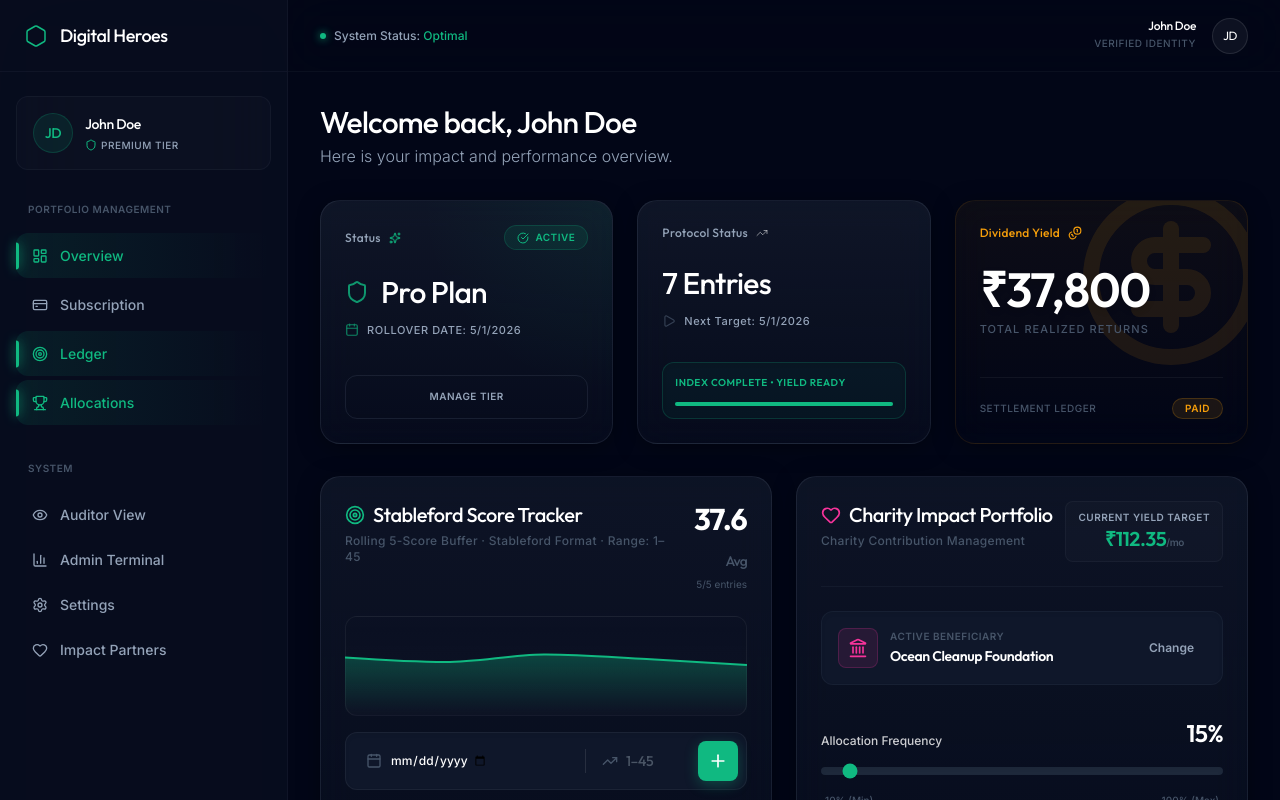
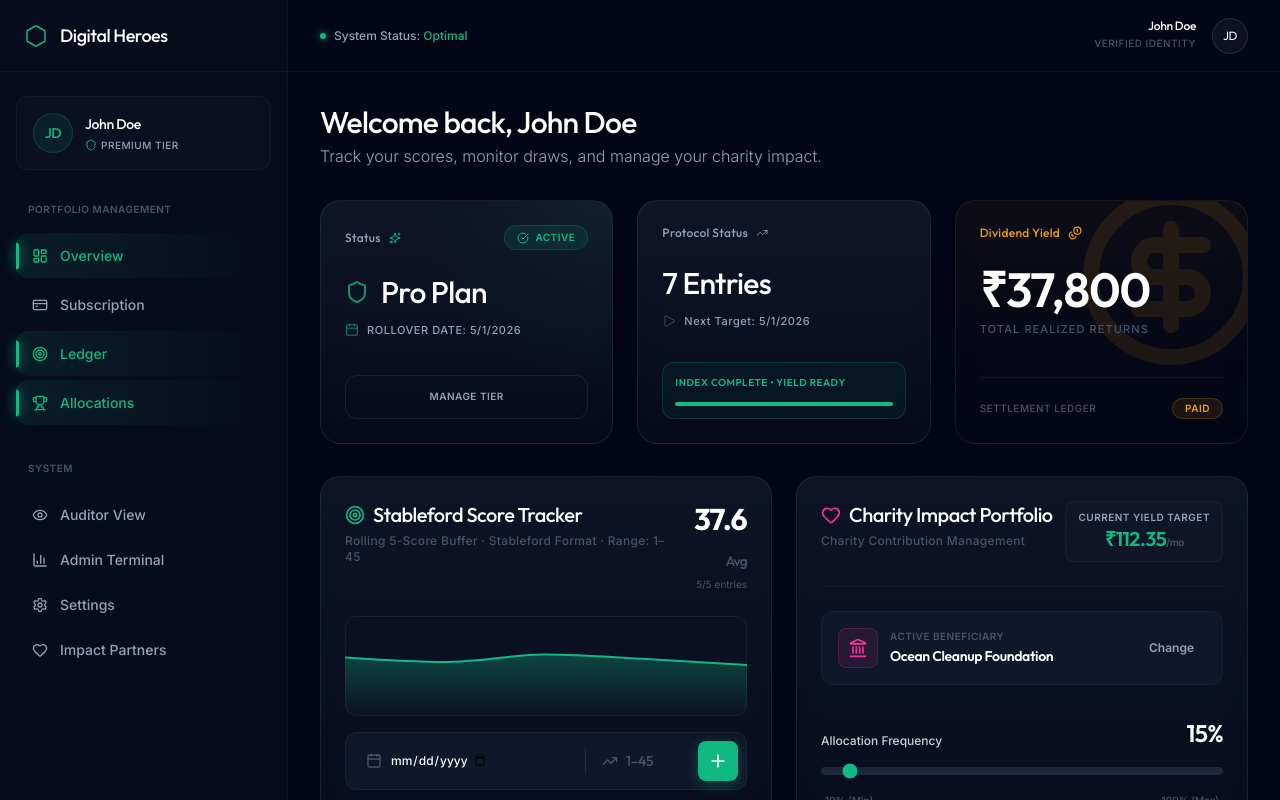
Before and after one commit to ayushshukla1807/digital-heroes, a Next.js app: page /dashboard in a window 1280 px wide. Shown: the top 800 px of the page. Built offline with nearby package versions, Linux system fonts and the light colour scheme.

Commit message:
copy: improve dashboard welcome subtitle with action-oriented text

```diff
--- a/src/app/dashboard/page.tsx
+++ b/src/app/dashboard/page.tsx
@@ -13,7 +13,7 @@ export default function DashboardPage() {
     <div className="space-y-8">
       <div>
         <h1 className="text-3xl font-display font-medium tracking-tight text-white">Welcome back, {user.name}</h1>
-        <p className="text-[var(--color-text-secondary)] mt-1 font-light">Here is your impact and performance overview.</p>
+        <p className="text-[var(--color-text-secondary)] mt-1 font-light">Track your scores, monitor draws, and manage your charity impact.</p>
       </div>
 
       <div className="grid grid-cols-1 md:grid-cols-3 gap-6">
```
